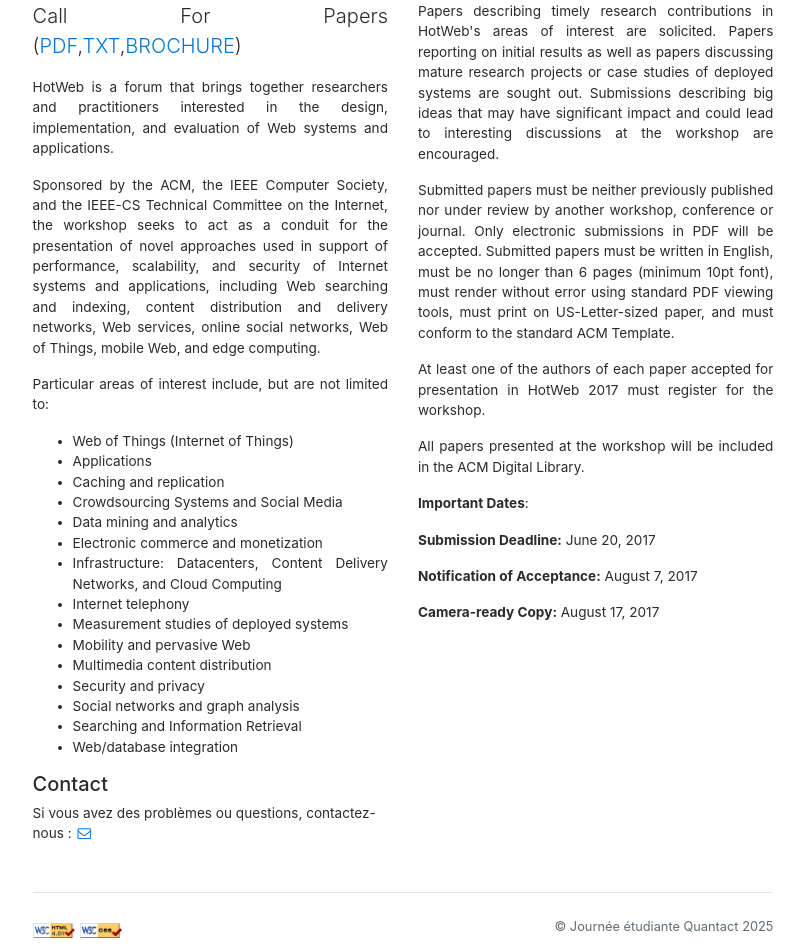
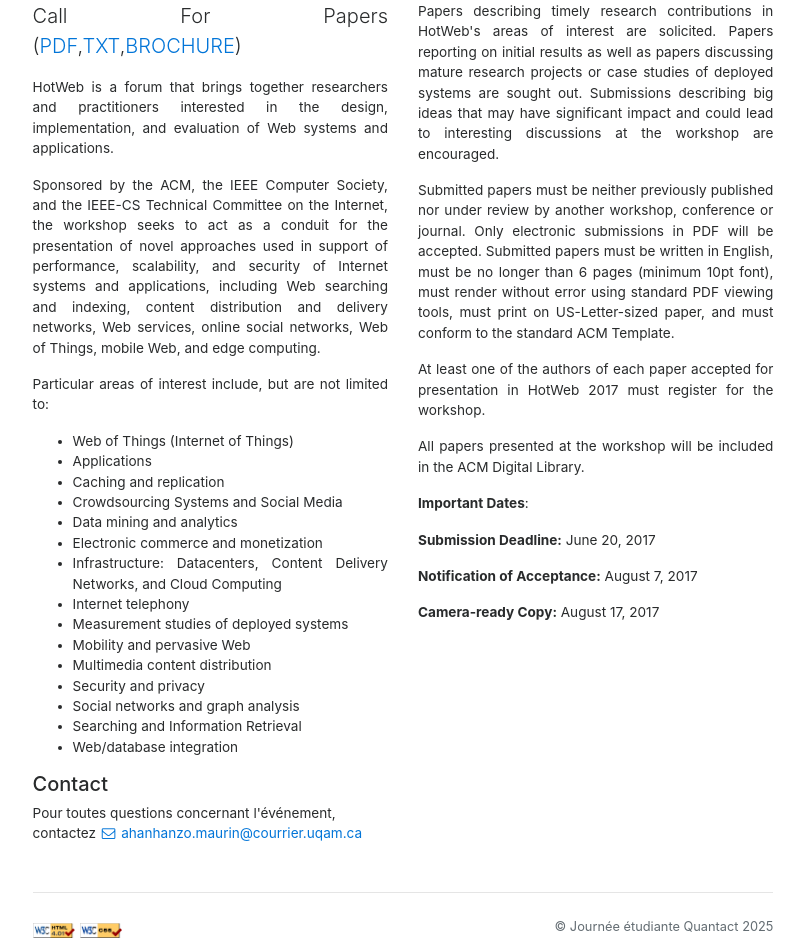
Before and after one commit to XavLef/Quantact_2026, a Jekyll site: the page built from cfp.html, in a window 1280 px wide. Shown: the part 383-1335 px from the top of the page, without its empty margins (237-1041 px from the left). Built offline with Jekyll 4.4.1, drawn with Linux system fonts in a browser that asks for light colours; nearby versions of some CDN libraries.

Commit message:
Update contact information for event inquiries

```diff
--- a/_includes/contact-us.html
+++ b/_includes/contact-us.html
@@ -2,12 +2,11 @@
 
 <p class="text-left">
   <span class="i18n"
-        data-fr="Si vous avez des problèmes ou questions, contactez-nous :"
-        data-en="If you have any problems or questions, please contact us:">
-    Si vous avez des problèmes ou questions, contactez-nous :
+        data-fr="Pour toutes questions concernant l'événement, contactez"
+        data-en="For any questions regarding the event, contact">
   </span>
-  <a href="mailto:{{ site.data.conference.email }}">
+  <a href="mailto:{{ site.data.conference.email_Maurin }}">
     <i class="fa fa-envelope-o fa-fw" aria-hidden="true"></i>
-    {{ site.data.conference.email }}
+    {{ site.data.conference.email_Maurin }}
   </a>
 </p>
```
